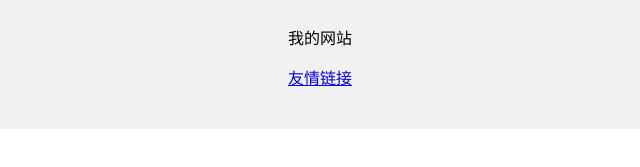
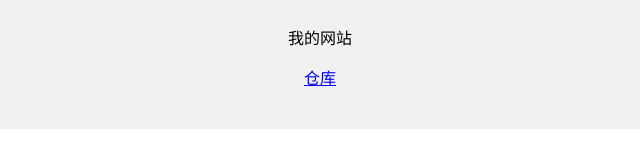
Before and after one commit to mainzh/mainzh.github.io, a plain HTML site: page index.html in a window 1280 px wide. Shown: the part 479-646 px from the top of the page, 320-960 px from the left. Drawn offline with Linux system fonts and the light colour scheme.

Commit message:
Update index.html

```diff
--- a/index.html
+++ b/index.html
@@ -25,7 +25,7 @@
     </div>
     <div style="background-color: #f1f1f1; text-align: center; padding: 40px">
       <p>我的网站</p>
-      <a href="https://baidu.com/">友情链接</a>
+      <a href="https://github.com/mainzh/mainzh.github.io/">仓库</a>
     </div>
   </body>
 </html>
```
